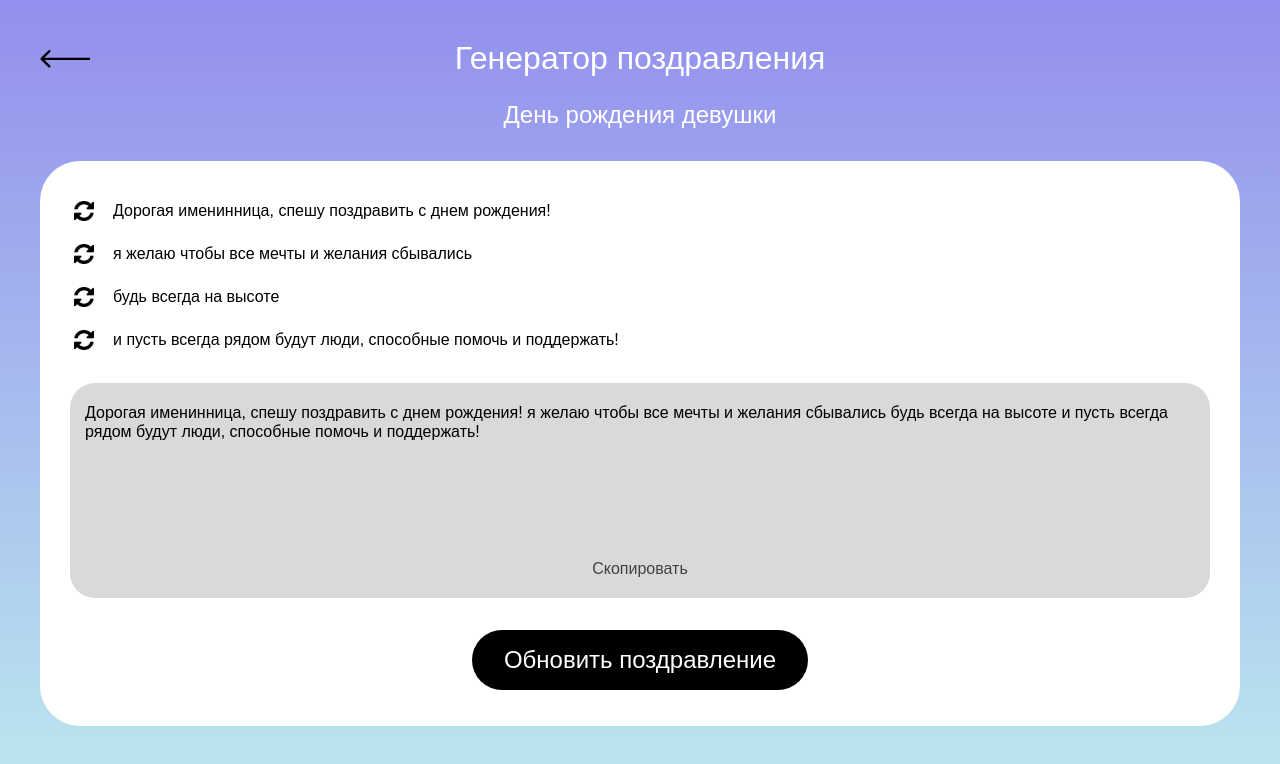
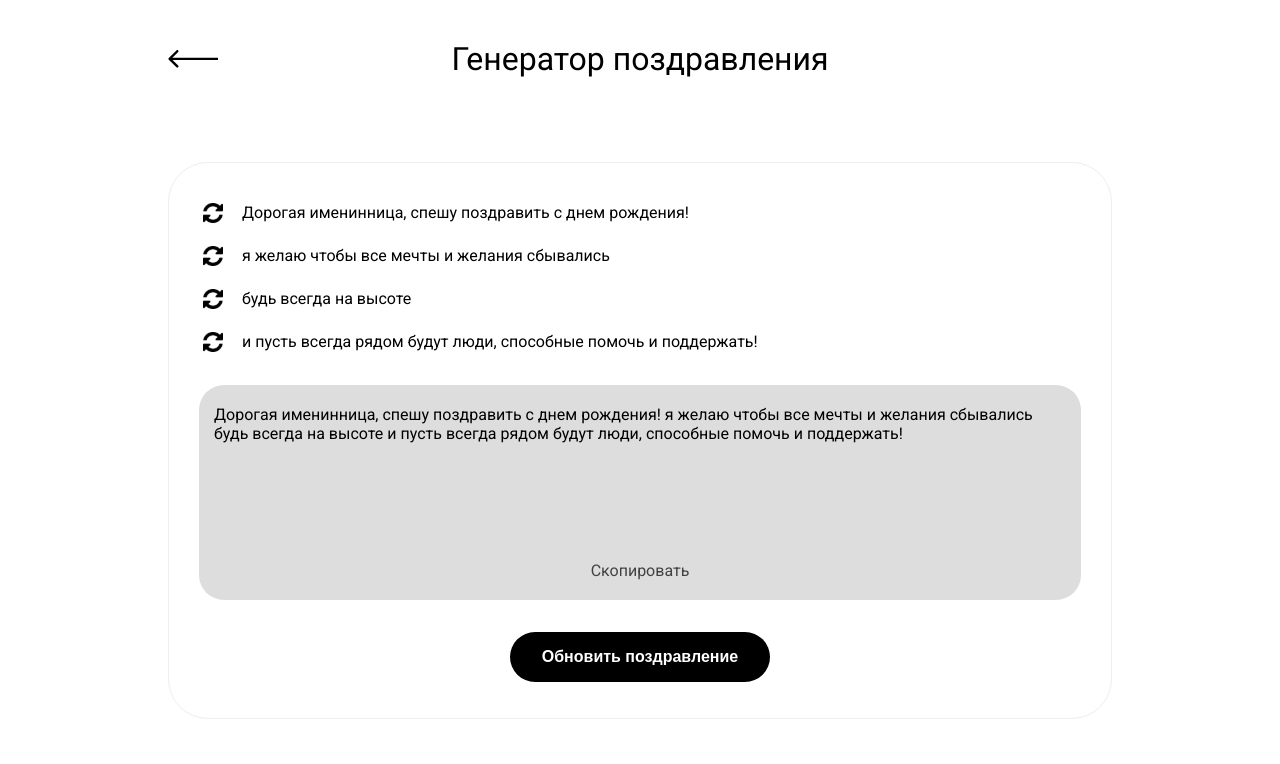
Before and after one commit to Snake911/congratulations_generator, a React (Create React App) app: page /generator in a window 1280 px wide. Shown: the top 764 px of the page. Built offline with nearby package versions, Linux system fonts and the light colour scheme; the HTML template or start-up script is replaced by a standard one.

Commit message:
feat: change color scheme and add skeleton loader

```diff
--- a/package.json
+++ b/package.json
@@ -7,6 +7,7 @@
     "@testing-library/react": "^13.4.0",
     "@testing-library/user-event": "^13.5.0",
     "react": "^18.2.0",
+    "react-content-loader": "^6.2.0",
     "react-dom": "^18.2.0",
     "react-router-dom": "^6.6.2",
     "react-scripts": "5.0.1",
--- a/public/index.html
+++ b/public/index.html
@@ -25,6 +25,9 @@
       Learn how to configure a non-root public URL by running `npm run build`.
     -->
     <title>Генератор поздравлений</title>
+    <link rel="preconnect" href="https://fonts.googleapis.com">
+    <link rel="preconnect" href="https://fonts.gstatic.com" crossorigin>
+    <link href="https://fonts.googleapis.com/css2?family=Roboto:wght@400;500;700;900&display=swap" rel="stylesheet">
   </head>
   <body>
     <noscript>You need to enable JavaScript to run this app.</noscript>
--- a/src/components/Congratulation/Congratulation.css
+++ b/src/components/Congratulation/Congratulation.css
@@ -1,7 +1,7 @@
 .congratulationContainer {
   margin-top: 30px;
   padding: 20px 15px;
-  background: #D9D9D9;
+  background: #DDD;
   border-radius: 25px;
   position: relative;
   cursor: pointer;
@@ -31,3 +31,33 @@
 .congratulationContainer:hover::after {
   opacity: 1;
 }
+
+.congratulationContainer:before {
+  content:'';
+  position:absolute;
+  top:50%;
+  left:50%;
+  transform: translate(-50%, -50%);
+  width:100%;
+  height:100%;
+  border-radius:25px;
+  opacity:0;
+  background:rgba(111,148,182,0.1);
+}
+
+.congratulationContainer.active:before {
+  animation:anim-effect-a .3s forwards;
+}
+
+@keyframes anim-effect-a {
+  0% {
+    transform: translate(-50%, -50%) scale(0.3);
+  }
+  25%,50% {
+    opacity:1;
+  }
+  100% {
+    opacity:0;
+    transform: translate(-50%, -50%) scale(1.2);
+  }
+}
--- a/src/components/Congratulation/Congratulation.jsx
+++ b/src/components/Congratulation/Congratulation.jsx
@@ -9,9 +9,10 @@ export const Congratulation = ({ congratulation }) => {
         await navigator.clipboard.write([
           new ClipboardItem({ [type]: blob }),
         ]);
-        e.target.parentElement.classList.add('active')
+        const container = document.querySelector('.congratulationContainer');
+        container.classList.add('active')
         setTimeout(() => {
-            e.target.parentElement.classList.remove('active')
+          container.classList.remove('active')
           }, 2000);
       } catch (err) {
         console.error(err);
@@ -20,7 +21,7 @@ export const Congratulation = ({ congratulation }) => {
     copy();
   }
   return (
-  <div className='congratulationContainer' title="Скопировать" onClick={(e) => copyText(e)}>
+  <div className='congratulationContainer' title="Скопировать" onClick={copyText}>
     <p>{congratulation}</p>
   </div>);
 }
--- a/src/components/Generator/Generator.css
+++ b/src/components/Generator/Generator.css
@@ -8,13 +8,15 @@
 
 .generatorAll {
   margin: 2rem auto 0;
-  font-size: 1.5rem;
+  font-size: 1rem;
+  font-weight: 700;
 }
 
 .generatorContainer {
   padding: 36px 30px;
   background: var(--color-white);
   border-radius: 40px;
+  border: 1px solid #EEE;
 }
 
 .generatorParts {
--- a/src/components/Generator/Generator.jsx
+++ b/src/components/Generator/Generator.jsx
@@ -3,6 +3,7 @@ import { useParams } from 'react-router-dom';
 
 import { Congratulation } from '../Congratulation/Congratulation';
 import { Line } from '../Line/Line';
+import { LineSkeleton } from '../Line/Skeleton';
 
 import './Generator.css';
 
@@ -76,10 +77,16 @@ export const Generator = (props) => {
       <h2>{name}</h2>
       <div className="generatorContainer">
         <ul className='generatorParts'>
-          {
+          {parts.length ?
             parts.map((part, index) => {
               return <Line part={part} index={index} changeParts={changeParts} key={part[0]} />
             })
+            : <>
+                <LineSkeleton />
+                <LineSkeleton />
+                <LineSkeleton />
+                <LineSkeleton />
+              </>
           }
         </ul>
         <Congratulation congratulation={congratulation}/>
--- a/src/components/Home/Home.css
+++ b/src/components/Home/Home.css
@@ -11,7 +11,7 @@
 
 .menu li {
   height: 320px;
-  width: calc(33% - 21px);
+  width: calc(50% - 16px);
 }
 
 .menu li a {
@@ -24,6 +24,7 @@
   background-color: var(--color-white);
   padding: 36px 30px;
   text-align: center;
+  border: 1px solid #DDD;
 }
 
 @media (max-width: 1024px) {
--- /dev/null
+++ b/src/components/Line/Skeleton.jsx
@@ -0,0 +1,16 @@
+import ContentLoader from "react-content-loader"
+
+export const LineSkeleton = (props) => (
+  <ContentLoader
+    speed={2}
+    width={290}
+    height={27}
+    viewBox="0 0 290 27"
+    backgroundColor="#f3f3f3"
+    foregroundColor="#ecebeb"
+    {...props}
+  >
+    <circle cx="10" cy="10" r="10" />
+    <rect x="43" y="0" rx="0" ry="0" width="100%" height="27" />
+  </ContentLoader>
+);
--- a/src/index.css
+++ b/src/index.css
@@ -1,7 +1,7 @@
 :root {
   --color-white: #FFFFFF;
   --color-black: #000000;
-  font-family: Arial, Helvetica, sans-serif;
+  font-family: 'Roboto', sans-serif;
   font-size: 16px;
 }
 
@@ -35,11 +35,10 @@ button {
 .App {
   min-height: 100vh;
   padding: 40px 0;
-  background:  linear-gradient(180deg, #938FED 0%, #BCE9EF 100%);
 }
 
 .limiter {
-  max-width: 1560px;
+  max-width: 1024px;
   margin: 0 auto;
   padding: 0 40px;
 }
@@ -48,7 +47,6 @@ h1 {
   text-align: center;
   font-size: 2rem;
   font-weight: 400;
-  color: var(--color-white);
   padding: 0 60px;
   margin-bottom: 1.5rem;
 }
```
Also changed, not shown: 1 other file (tests, documents, lock files or other folders).
